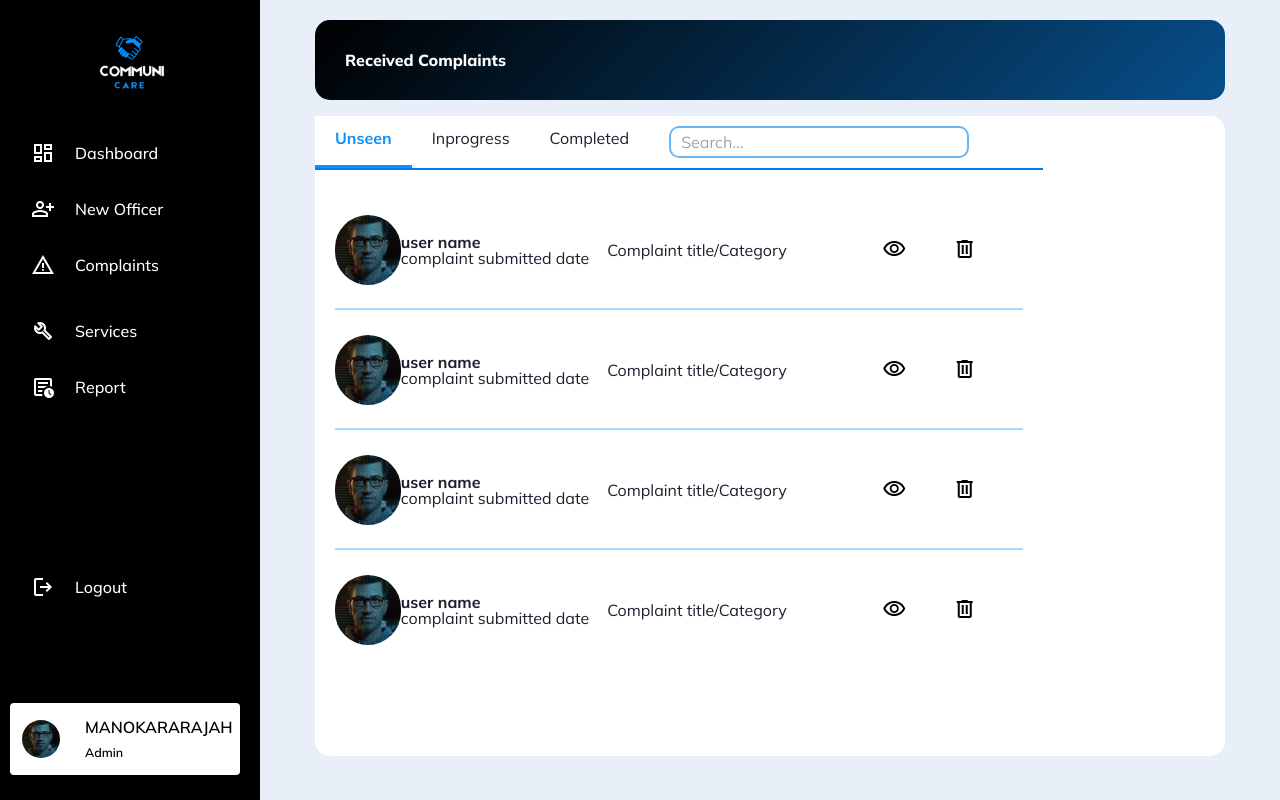
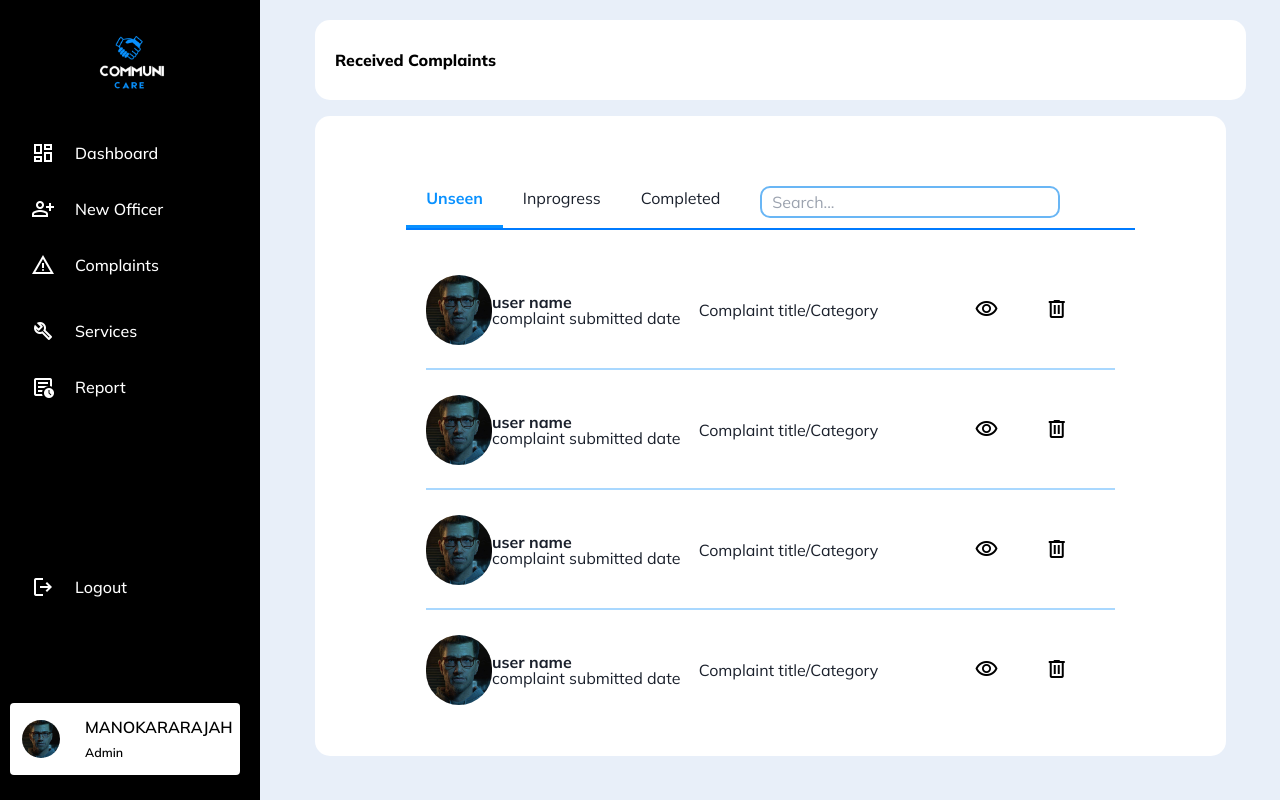
Before and after one commit to CommuniCareSL/CommuniCare-WebApp, a React (Vite) app: page /Complaints in a window 1280 px wide. Built offline with nearby package versions, Linux system fonts and the light colour scheme.

Commit message:
complain table css change correcting

```diff
--- a/src/pages/Admin/Complaints.jsx
+++ b/src/pages/Admin/Complaints.jsx
@@ -11,11 +11,11 @@
 
       <Sidebar />
       <div className="admin-complaints-home-page">
-        <div className="complaint-title-container">
+        <div className="admin-complaint-title-container">
           <h3>Received Complaints</h3>
         </div>
 
-          <div className="admin-complaint-table-tab-view">
+          <div className="admin-complain-table-tab-view-for-complaint-content">
             <TabTableView />
           </div>
 
--- a/src/styles/pages/Admin/Complaint.css
+++ b/src/styles/pages/Admin/Complaint.css
@@ -13,8 +13,8 @@
   margin-left: 260px;
 }
 
-.complaint-title-container{
-  width: 93%;
+.admin-complaint-title-container{
+  width: 95%;
   margin-left: 35px;
   height: 10vh;
   display: flex;
@@ -25,12 +25,13 @@
 }
 
 
-.complaint-title-container h3{
+.admin-complaint-title-container h3{
   margin: 20px;
   font-weight: 800;
+  color: #000;
 }
 
-.admin-complaint-table-tab-view{
+.admin-complain-table-tab-view-for-complaint-content{
   width: 93%;
   margin-left: 35px;
   height: 80vh;
```
